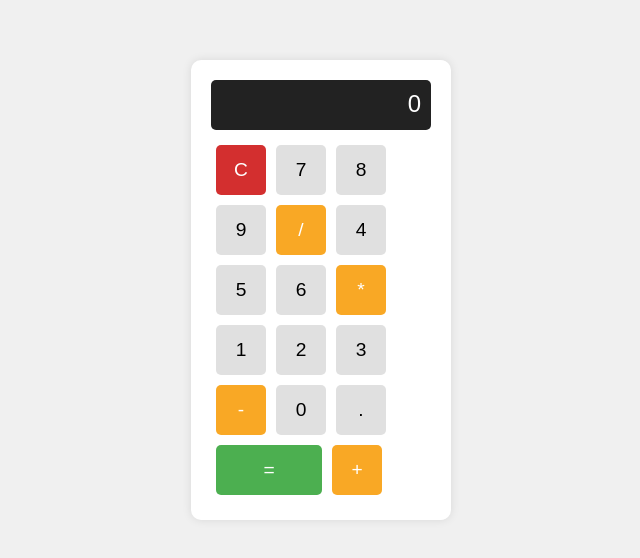
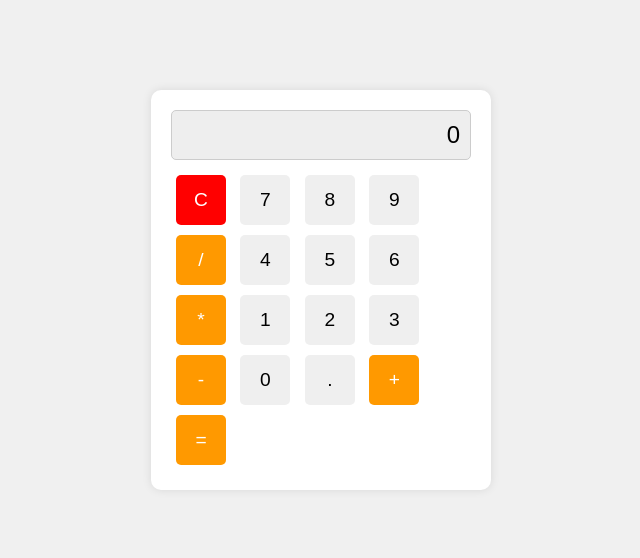
Before and after one commit to SharkZeedan/HomeWork1Web, a plain HTML site: page index.html in a window 1280 px wide. Shown: the part 110-668 px from the top of the page, without its empty margins (319-959 px from the left). Drawn offline with Linux system fonts and the light colour scheme.

Commit message:
This is my seccond comit message

```diff
--- a/index.html
+++ b/index.html
@@ -15,107 +15,107 @@
         margin: 0;
     }
     .calculator {
-            width: 220px;
-            padding: 20px;
         background-color: #fff;
         border-radius: 10px;
         box-shadow: 0 0 10px rgba(0, 0, 0, 0.1);
+        width: 300px;
+        padding: 20px;
     }
-        .display {
-            width: 100%;
-            height: 50px;
-            background-color: #222;
-            color: #fff;
+    .screen {
+        background-color: #eee;
+        border: 1px solid #ccc;
+        border-radius: 5px;
+        padding: 10px;
         text-align: right;
-            padding: 10px;
-            box-sizing: border-box;
-            border-radius: 5px;
         margin-bottom: 10px;
         font-size: 1.5em;
     }
-        .button {
+    .btn {
         width: 50px;
         height: 50px;
-            background-color: #e0e0e0;
+        font-size: 1.2em;
         border: none;
         border-radius: 5px;
-            font-size: 1.2em;
         margin: 5px;
-            float: left;
         cursor: pointer;
         transition: background-color 0.3s;
     }
-        .button:hover {
-            background-color: #d0d0d0;
+    .btn:hover {
+        background-color: #f0f0f0;
     }
-        .button.operation {
-            background-color: #f9a825;
+    .btn.clear {
+        background-color: #ff0000;
         color: #fff;
     }
-        .button.operation:hover {
-            background-color: #f57f17;
+    .btn.clear:hover {
+        background-color: #cc0000;
     }
-        .button.clear {
-            background-color: #d32f2f;
+    .btn.operator {
+        background-color: #ff9900;
         color: #fff;
     }
-        .button.clear:hover {
-            background-color: #c62828;
-        }
-        .button.equal {
-            background-color: #4caf50;
-            color: #fff;
-            width: 106px; /* width: 2 * button width + 1 margin */
-        }
-        .button.equal:hover {
-            background-color: #388e3c;
+    .btn.operator:hover {
+        background-color: #e68a00;
     }
 </style>
 </head>
 <body>
+
 <div class="calculator">
-        <div class="display" id="display">0</div>
-        <button class="button clear" onclick="clearDisplay()">C</button>
-        <button class="button" onclick="appendToDisplay('7')">7</button>
-        <button class="button" onclick="appendToDisplay('8')">8</button>
-        <button class="button" onclick="appendToDisplay('9')">9</button>
-        <button class="button operation" onclick="appendToDisplay('/')">/</button>
-        <button class="button" onclick="appendToDisplay('4')">4</button>
-        <button class="button" onclick="appendToDisplay('5')">5</button>
-        <button class="button" onclick="appendToDisplay('6')">6</button>
-        <button class="button operation" onclick="appendToDisplay('*')">*</button>
-        <button class="button" onclick="appendToDisplay('1')">1</button>
-        <button class="button" onclick="appendToDisplay('2')">2</button>
-        <button class="button" onclick="appendToDisplay('3')">3</button>
-        <button class="button operation" onclick="appendToDisplay('-')">-</button>
-        <button class="button" onclick="appendToDisplay('0')">0</button>
-        <button class="button" onclick="appendToDisplay('.')">.</button>
-        <button class="button equal" onclick="calculateResult()">=</button>
-        <button class="button operation" onclick="appendToDisplay('+')">+</button>
+    <div class="screen" id="screen">0</div>
+    <button class="btn clear" onclick="clearScreen()">C</button>
+    <button class="btn" onclick="appendNumber(7)">7</button>
+    <button class="btn" onclick="appendNumber(8)">8</button>
+    <button class="btn" onclick="appendNumber(9)">9</button>
+    <button class="btn operator" onclick="appendOperator('/')">/</button>
+    <button class="btn" onclick="appendNumber(4)">4</button>
+    <button class="btn" onclick="appendNumber(5)">5</button>
+    <button class="btn" onclick="appendNumber(6)">6</button>
+    <button class="btn operator" onclick="appendOperator('*')">*</button>
+    <button class="btn" onclick="appendNumber(1)">1</button>
+    <button class="btn" onclick="appendNumber(2)">2</button>
+    <button class="btn" onclick="appendNumber(3)">3</button>
+    <button class="btn operator" onclick="appendOperator('-')">-</button>
+    <button class="btn" onclick="appendNumber(0)">0</button>
+    <button class="btn" onclick="appendDecimal()">.</button>
+    <button class="btn operator" onclick="appendOperator('+')">+</button>
+    <button class="btn operator" onclick="calculate()">=</button>
 </div>
 
 <script>
-        function clearDisplay() {
-            document.getElementById('display').innerText = '0';
+    let screen = document.getElementById('screen');
+
+    function clearScreen() {
+        screen.textContent = '0';
     }
 
-        function appendToDisplay(value) {
-            const display = document.getElementById('display');
-            if (display.innerText === '0') {
-                display.innerText = value;
+    function appendNumber(number) {
+        if (screen.textContent === '0') {
+            screen.textContent = number;
         } else {
-                display.innerText += value;
+            screen.textContent += number;
         }
     }
 
-        function calculateResult() {
-            const display = document.getElementById('display');
+    function appendOperator(operator) {
+        screen.textContent += operator;
+    }
+
+    function appendDecimal() {
+        if (!screen.textContent.includes('.')) {
+            screen.textContent += '.';
+        }
+    }
+
+    function calculate() {
         try {
-                display.innerText = eval(display.innerText);
+            let result = eval(screen.textContent);
+            screen.textContent = result;
         } catch (error) {
-                display.innerText = 'Error';
+            screen.textContent = 'Error';
         }
     }
 </script>
+
 </body>
 </html>
```
Lines whose indentation alone changed are shown as unchanged.
